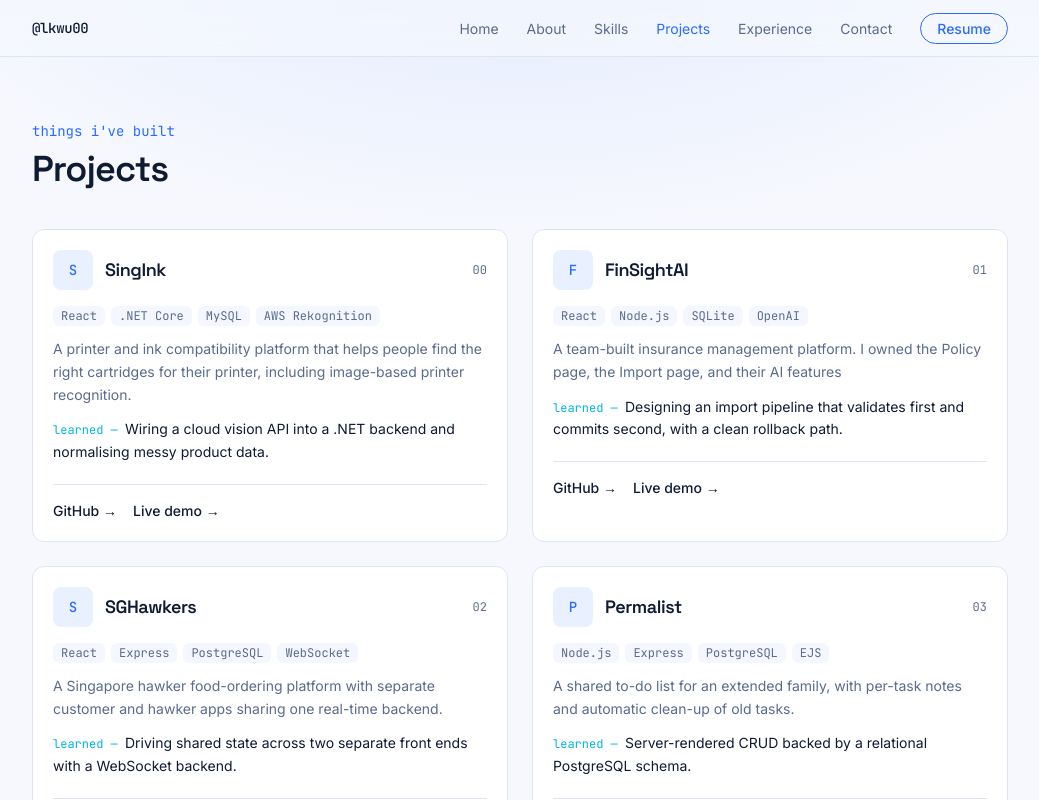
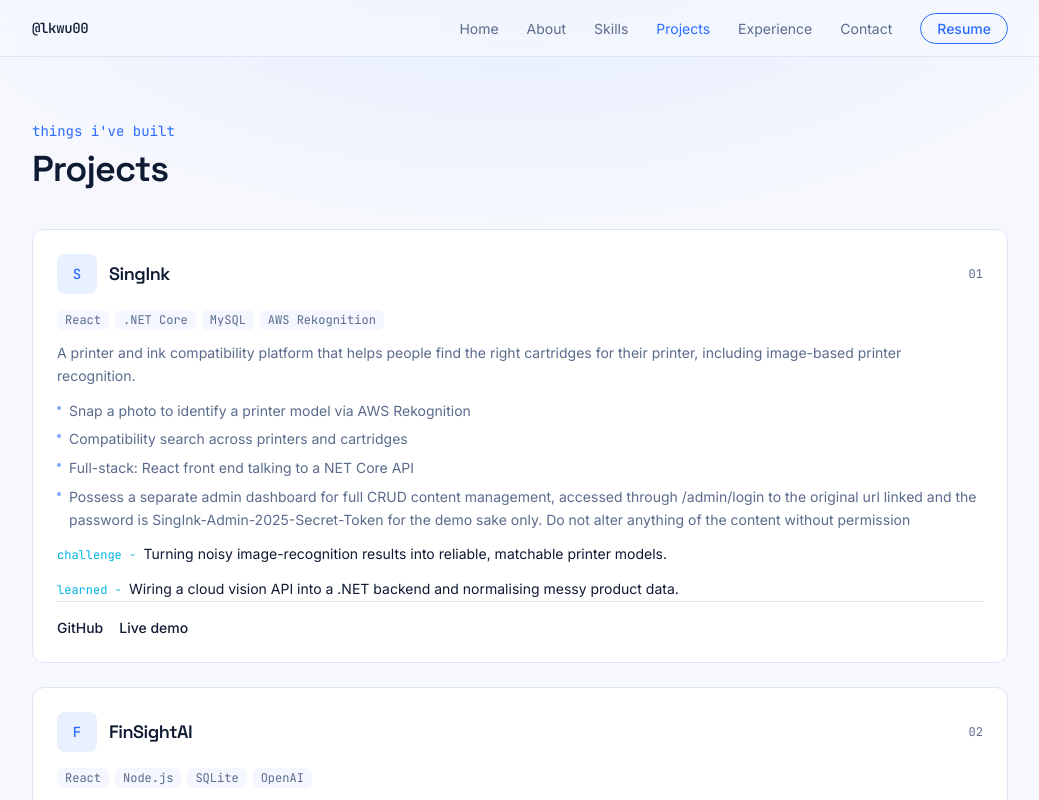
Before and after one commit to lucwu00/lucian-portfolio, a React (Vite) app: page / in a window 1280 px wide. Both pictures are taken after a click on the button "View projects". Shown: the top 800 px of the page, without its empty margins (120-1159 px from the left). Built offline with nearby package versions, Linux system fonts and the light colour scheme.

Commit message:
Edited Project.jsx for a full and better  display

```diff
--- a/src/components/Projects.jsx
+++ b/src/components/Projects.jsx
@@ -12,24 +12,27 @@ function initials(title) {
 
 function ProjectCard({ project, index }) {
   return (
-    <article className="group flex flex-col rounded-xl border border-line bg-surface p-5 transition-all hover:-translate-y-1 hover:border-accent/60 hover:shadow-lg hover:shadow-accent/10">
+    <article className="group flex flex-col overflow-hidden rounded-xl border border-line bg-surface transition-all hover:-translate-y-1 hover:border-accent/60 hover:shadow-lg hover:shadow-accent/10 md:flex-row">
       {project.image && (
-        <div className="mb-4 overflow-hidden rounded-lg border border-line">
+        <div className="overflow-hidden border-line md:w-2/5 md:border-r">
           <img
             src={project.image}
             alt={`${project.title} screenshot`}
-            className="aspect-[16/10] w-full object-cover transition-transform duration-500 group-hover:scale-105"
+            className="aspect-16/10 h-full w-full object-cover transition-transform duration-500 group-hover:scale-105"
           />
         </div>
       )}
 
+      <div className="flex flex-1 flex-col p-6">
         <div className="flex items-center gap-3">
           <div className="flex h-10 w-10 shrink-0 items-center justify-center rounded-lg bg-accent/10 font-mono text-sm font-medium text-accent">
             {initials(project.title)}
           </div>
+
           <h3 className="font-display text-lg font-semibold tracking-tight">
             {project.title}
           </h3>
+
           <span className="ml-auto font-mono text-xs text-muted">
             {String(index).padStart(2, "0")}
           </span>
@@ -46,30 +49,61 @@ function ProjectCard({ project, index }) {
           ))}
         </ul>
 
-      <p className="mt-3 text-sm leading-relaxed text-muted">{project.blurb}</p>
+        <p className="mt-3 text-sm leading-relaxed text-muted">
+          {project.blurb}
+        </p>
 
+        {project.features && project.features.length > 0 && (
+          <ul className="mt-3 space-y-1.5">
+            {project.features.map((feature, i) => (
+              <li
+                key={i}
+                className="flex gap-2 text-sm leading-relaxed text-muted"
+              >
+                <span className="mt-1.5 h-1 w-1 shrink-0 rounded-full bg-accent/60" />
+                {feature}
+              </li>
+            ))}
+          </ul>
+        )}
+
+        {project.challenge && (
           <p className="mt-3 text-sm leading-relaxed">
-        <span className="font-mono text-xs text-glow">learned — </span>
+            <span className="font-mono text-xs text-glow">challenge - </span>
+            {project.challenge}
+          </p>
+        )}
+
+        {project.learned && (
+          <p className="mt-3 text-sm leading-relaxed">
+            <span className="font-mono text-xs text-glow">learned - </span>
             {project.learned}
           </p>
+        )}
 
-      <div className="mt-5 flex gap-4 border-t border-line pt-4">
+        <div className="mt-auto flex gap-4 border-t border-line pt-4">
+          {project.github && (
             <a
               href={project.github}
               target="_blank"
               rel="noreferrer"
               className="text-sm font-medium transition-colors hover:text-accent"
             >
-          GitHub →
+              GitHub
             </a>
+          )}
+
+          {project.demo && (
             <a
               href={project.demo}
               target="_blank"
               rel="noreferrer"
               className="text-sm font-medium transition-colors hover:text-accent"
             >
-          Live demo →
+              Live demo
             </a>
+          )}
+        </div>
       </div>
     </article>
   );
@@ -80,9 +114,13 @@ function Projects() {
     <section id="projects" className="mx-auto max-w-5xl px-6 py-16">
       <SectionHeading eyebrow="things i've built" title="Projects" />
 
-      <div className="grid items-stretch gap-6 sm:grid-cols-2">
+      <div className="mt-8 flex flex-col gap-6">
         {projects.map((project, i) => (
-          <ProjectCard key={project.id} project={project} index={i} />
+          <ProjectCard
+            key={project.id}
+            project={project}
+            index={i + 1}
+          />
         ))}
       </div>
     </section>
```
Lines whose indentation alone changed are shown as unchanged.
